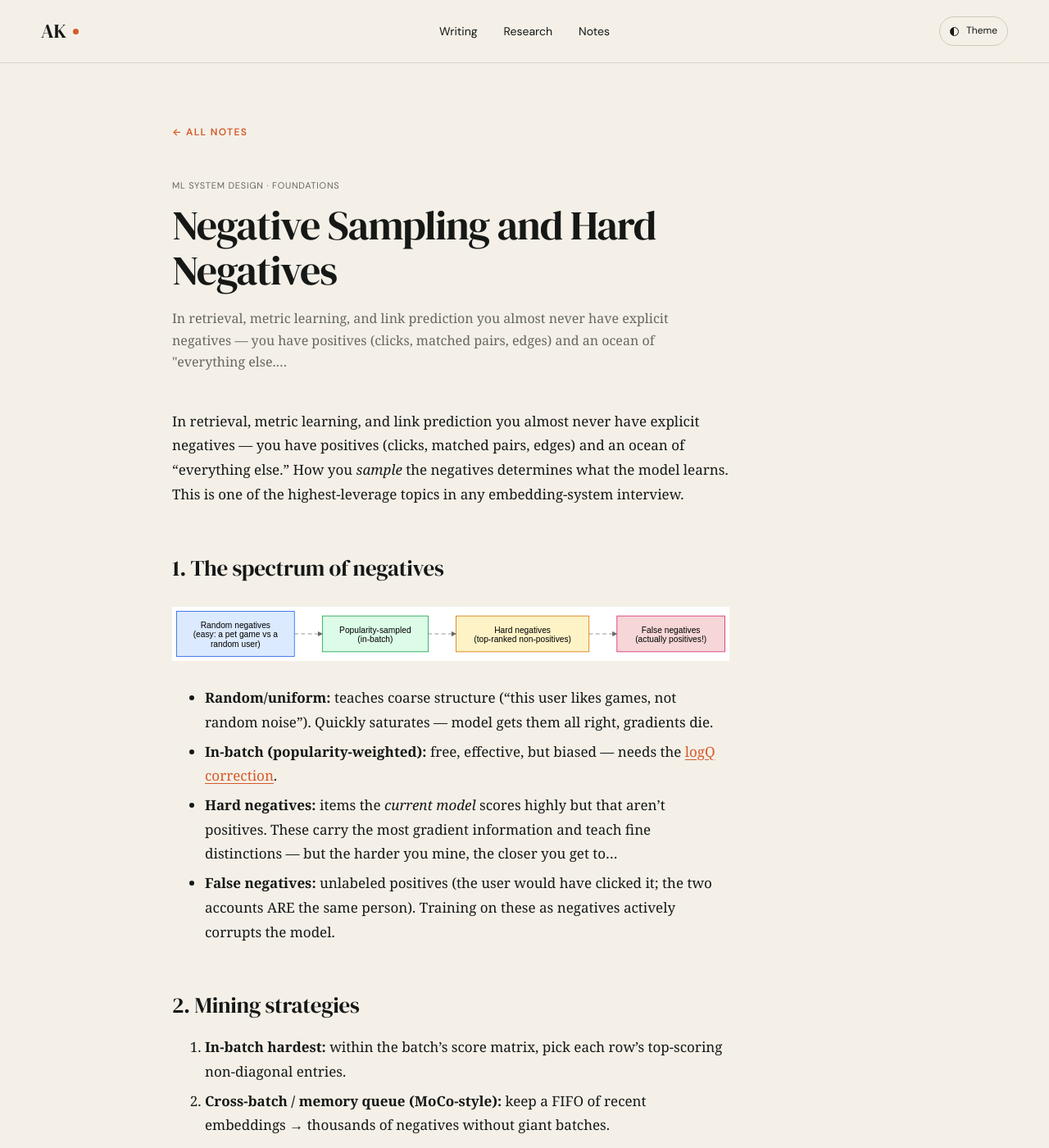
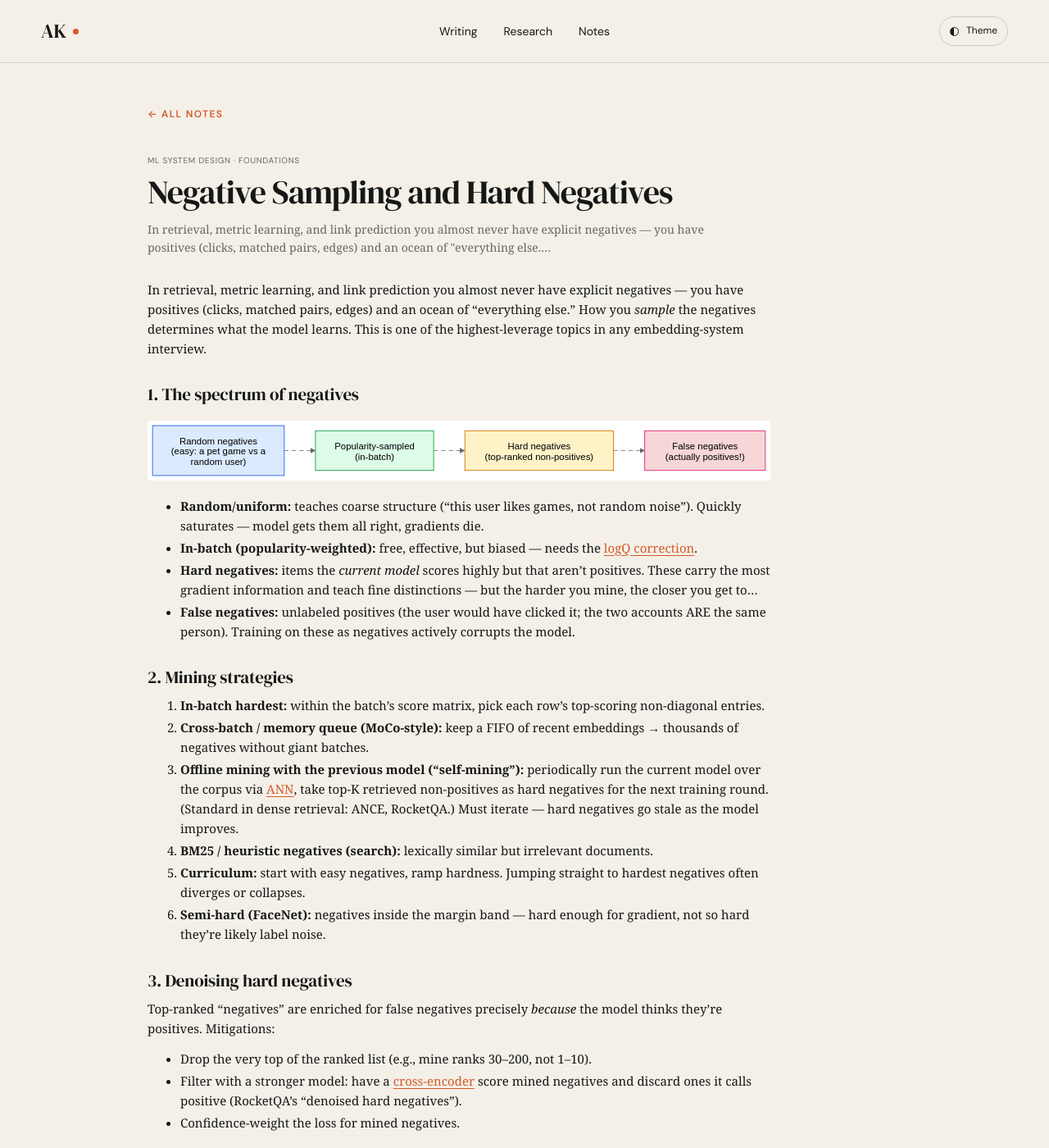
Before and after one commit to avinashingit/avinashingit.github.io, a Jekyll site: the page built from notes/ml-system-design/foundations/negative-sampling-and-hard-negatives/index.md, in a window 1280 px wide and 1400 px high. Shown: the whole window at 82% size. Built offline with Jekyll 4.4.1, drawn with Linux system fonts in a browser that asks for light colours; a script that is not in the unit is left out.

Commit message:
Compact notes layout and typography

```diff
--- a/assets/css/style.css
+++ b/assets/css/style.css
@@ -1300,7 +1300,7 @@ a.research-item:focus-visible {
 }
 
 .note-summary {
-  padding-block: 23px 25px;
+  padding-block: 11px 12px;
   border-bottom: 1px solid var(--line);
 }
 
@@ -1315,11 +1315,11 @@ a.research-item:focus-visible {
 }
 
 .note-summary h2 {
-  margin: 9px 0 8px;
-  font-family: var(--serif);
-  font-size: clamp(20px, 2.1vw, 26px);
-  font-weight: 400;
-  line-height: 1.18;
+  margin: 5px 0 0;
+  font-family: var(--sans);
+  font-size: 15px;
+  font-weight: 500;
+  line-height: 1.35;
 }
 
 .note-summary h2 a:hover,
@@ -1328,19 +1328,11 @@ a.research-item:focus-visible {
 }
 
 .note-summary p {
-  margin: 0;
-  color: var(--muted);
-  font-size: 13px;
-  line-height: 1.55;
+  display: none;
 }
 
 .note-summary ul {
-  display: flex;
-  flex-wrap: wrap;
-  gap: 6px;
-  margin: 14px 0 0;
-  padding: 0;
-  list-style: none;
+  display: none;
 }
 
 .note-summary li {
@@ -1387,12 +1379,12 @@ a.research-item:focus-visible {
 }
 
 .embedded-note {
-  padding-top: 24px;
+  padding-top: 16px;
 }
 
 .embedded-note-header {
-  max-width: 680px;
-  margin-bottom: 34px;
+  max-width: 760px;
+  margin-bottom: 24px;
 }
 
 .embedded-note-header .note-breadcrumb {
@@ -1402,30 +1394,30 @@ a.research-item:focus-visible {
 .embedded-note-header h1 {
   margin: 0;
   font-family: var(--serif);
-  font-size: clamp(30px, 3.4vw, 42px);
+  font-size: clamp(27px, 2.9vw, 36px);
   font-weight: 400;
   letter-spacing: -0.02em;
-  line-height: 1.12;
+  line-height: 1.15;
 }
 
 .embedded-note .note-prose {
-  max-width: 680px;
+  max-width: 760px;
 }
 
 .note {
-  max-width: 860px;
-  padding-block: 70px 120px;
+  max-width: 920px;
+  padding-block: 48px 84px;
 }
 
 .note-header {
-  max-width: 680px;
-  margin-bottom: 44px;
+  max-width: 760px;
+  margin-bottom: 28px;
 }
 
 .note-breadcrumb {
-  margin: 26px 0 12px;
-  color: var(--muted);
-  font-size: 11px;
+  margin: 18px 0 8px;
+  color: var(--muted);
+  font-size: 10px;
   letter-spacing: 0.07em;
   text-transform: uppercase;
 }
@@ -1433,76 +1425,77 @@ a.research-item:focus-visible {
 .note-header h1 {
   margin: 0;
   font-family: var(--serif);
-  font-size: clamp(34px, 4.6vw, 50px);
+  font-size: clamp(29px, 3.8vw, 40px);
   font-weight: 400;
   letter-spacing: -0.025em;
-  line-height: 1.1;
+  line-height: 1.14;
 }
 
 .note-dek {
-  max-width: 640px;
-  margin: 18px 0 0;
+  max-width: 720px;
+  margin: 12px 0 0;
   color: var(--muted);
   font-family: Georgia, "Times New Roman", serif;
-  font-size: 16px;
-  line-height: 1.65;
+  font-size: 14px;
+  line-height: 1.55;
 }
 
 .note-prose {
-  max-width: 680px;
-  font-size: 17px;
-  line-height: 1.75;
+  max-width: 760px;
+  font-size: 15px;
+  line-height: 1.6;
 }
 
 .note-prose p,
 .note-prose ul,
 .note-prose ol {
-  margin: 0 0 1.25em;
+  margin: 0 0 0.9em;
 }
 
 .note-prose li + li {
-  margin-top: 0.35em;
+  margin-top: 0.2em;
 }
 
 .note-prose h2,
 .note-prose h3,
 .note-prose h4 {
-  margin: 2.15em 0 0.7em;
+  margin: 1.5em 0 0.45em;
   letter-spacing: -0.01em;
-  line-height: 1.25;
+  line-height: 1.22;
 }
 
 .note-prose h2 {
-  font-size: 27px;
+  font-size: 21px;
 }
 
 .note-prose h3 {
-  font-size: 21px;
+  font-size: 17px;
 }
 
 .note-prose h4 {
   font-family: var(--serif);
-  font-size: 17px;
+  font-size: 15px;
   font-weight: 600;
 }
 
 .note-prose blockquote {
-  margin: 1.7em 0;
-  padding-left: 18px;
-  font-size: 18px;
-  line-height: 1.65;
+  margin: 1.25em 0;
+  padding-left: 14px;
+  font-size: 16px;
+  line-height: 1.55;
 }
 
 .note-prose pre {
   border-radius: 4px;
-  padding: 18px;
-  font-size: 13px;
-  line-height: 1.55;
+  margin-block: 1.2em;
+  padding: 14px;
+  font-size: 12px;
+  line-height: 1.45;
 }
 
 .note-prose img,
 .note-prose figure {
-  margin-block: 1.8em;
+  margin-block: 1.25em;
 }
 
 .note-prose table {
@@ -1510,17 +1503,17 @@ a.research-item:focus-visible {
   width: 100%;
   overflow-x: auto;
   border-collapse: collapse;
-  margin: 1.7em 0;
+  margin: 1.2em 0;
   font-family: var(--sans);
-  font-size: 13px;
-  line-height: 1.5;
+  font-size: 12px;
+  line-height: 1.4;
 }
 
 .note-prose th,
 .note-prose td {
-  min-width: 110px;
+  min-width: 100px;
   border: 1px solid var(--line);
-  padding: 8px 10px;
+  padding: 6px 8px;
   text-align: left;
   vertical-align: top;
 }
@@ -1532,8 +1525,8 @@ a.research-item:focus-visible {
 
 .note-prose .mermaid {
   overflow-x: auto;
-  margin: 1.7em 0;
-  padding: 14px;
+  margin: 1.2em 0;
+  padding: 10px;
   background: var(--paper-deep);
   text-align: center;
 }
@@ -1896,24 +1889,24 @@ a.research-item:focus-visible {
   }
 
   .note {
-    padding-block: 52px 84px;
+    padding-block: 38px 68px;
   }
 
   .note-header h1 {
-    font-size: clamp(32px, 10vw, 42px);
+    font-size: clamp(27px, 8vw, 34px);
   }
 
   .note-prose {
-    font-size: 16px;
-    line-height: 1.72;
+    font-size: 14px;
+    line-height: 1.58;
   }
 
   .note-prose h2 {
-    font-size: 24px;
+    font-size: 20px;
   }
 
   .note-prose h3 {
-    font-size: 20px;
+    font-size: 17px;
   }
 
   .footer-bottom {
```
